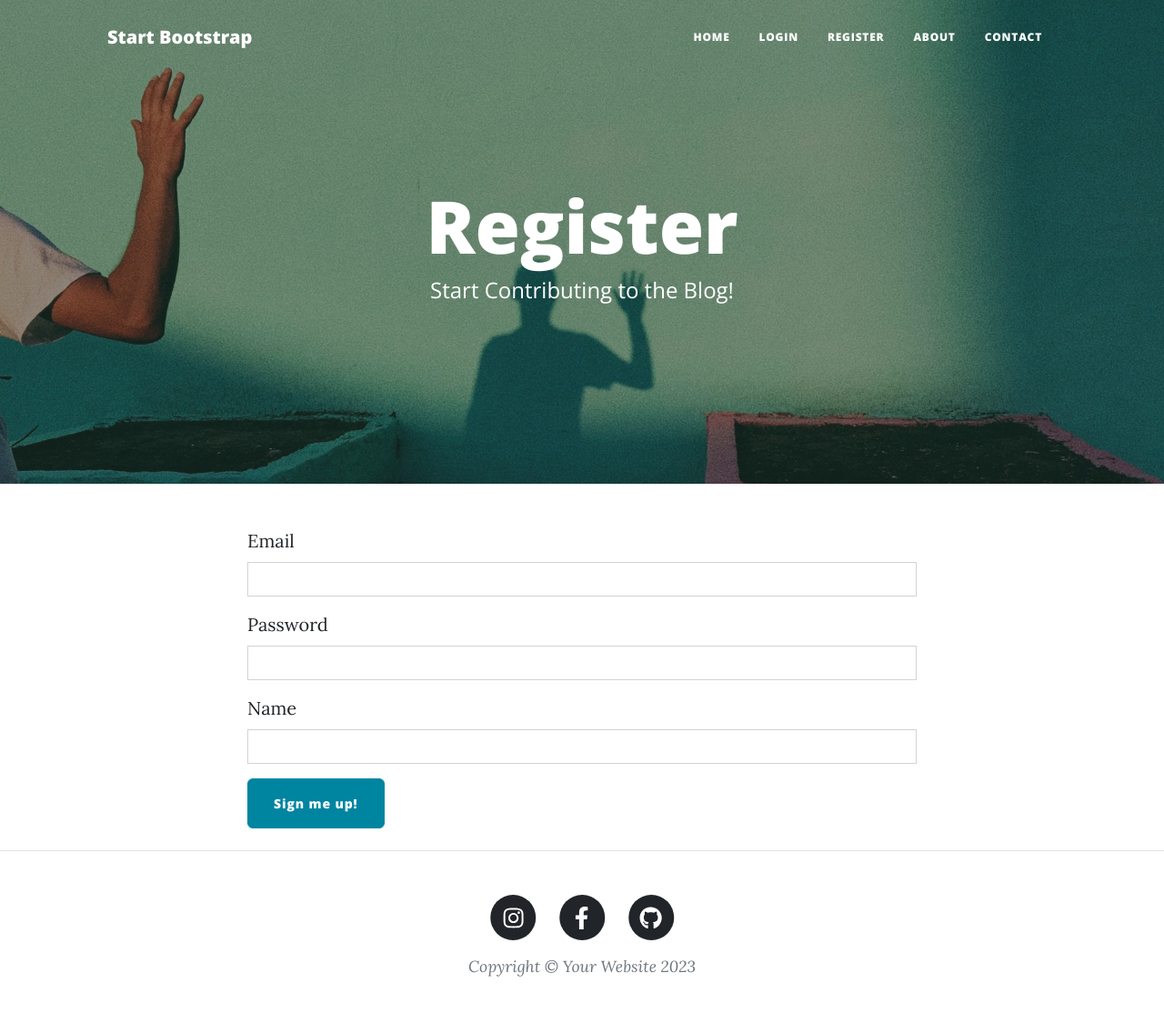
After one commit to hoangphuc3604/python-flask, a Flask app: page /register in a window 1280 px wide. The commit adds this page. Shown: the whole page at 91% size. Run offline with Flask 3, Linux system fonts and the light colour scheme; some libraries are stand-ins or nearby versions.

Commit message:
authentication feature for blog

```diff
--- a/Blog_2/forms.py
+++ b/Blog_2/forms.py
@@ -9,7 +9,6 @@ ckeditor = CKEditor()
 class BlogPostForm(FlaskForm):
     title = StringField(label='Title', validators=[DataRequired()])
     subtitle = StringField(label='Subtitile', validators=[DataRequired()])
-    author = StringField(label='Your name', validators=[DataRequired()])
     img_url = StringField(label='URL of post IMG', validators=[DataRequired(), URL()])
     body = CKEditorField(label='Your blog content', validators=[DataRequired()])
     submit = SubmitField(label='Submit')
--- a/Blog_2/main.py
+++ b/Blog_2/main.py
@@ -1,9 +1,13 @@
 from flask import Flask, render_template, redirect, url_for, request
 from flask_bootstrap import Bootstrap5
 from flask_sqlalchemy import SQLAlchemy
-from sqlalchemy.orm import DeclarativeBase, Mapped, mapped_column
+from sqlalchemy.orm import DeclarativeBase, Mapped, mapped_column, relationship
 from sqlalchemy import Integer, String, Text
 from forms import BlogPostForm, ckeditor, RegisterForm, LoginForm, CommentForm
+from typing import List
+from functools import wraps
+from werkzeug.security import generate_password_hash, check_password_hash
+from flask_login import UserMixin, login_user, LoginManager, current_user, logout_user
 
 from datetime import date
 import smtplib
@@ -33,19 +37,47 @@ app.config['SQLALCHEMY_DATABASE_URI'] = 'sqlite:///posts.db'
 db = SQLAlchemy(model_class=Base)
 db.init_app(app)
 
+#Loggin Manager
+login_manager = LoginManager()
+login_manager.init_app(app)
+
+@login_manager.user_loader
+def load_user(user_id):
+    return db.get_or_404(User, user_id)
+
+# CONFIGURE COMMENT TABLE
+# class Comment(db.Model):
+#     __tablename__ = 'comments'
+#     id: Mapped[int] = mapped_column(Integer, primary_key=True)
+#     text: Mapped[str] = mapped_column(Text, nullable=False)
+#     post_id: Mapped[int] = mapped_column(Integer, db.ForeignKey("blog_posts.id"))
+#     post: Mapped["BlogPost"] = relationship("BlogPost", back_populates="comments")
 
 # CONFIGURE TABLE
 class BlogPost(db.Model):
+    __tablename__ = 'blog_posts'
     id: Mapped[int] = mapped_column(Integer, primary_key=True)
     title: Mapped[str] = mapped_column(String(250), unique=True, nullable=False)
     subtitle: Mapped[str] = mapped_column(String(250), nullable=False)
     date: Mapped[str] = mapped_column(String(250), nullable=False)
     body: Mapped[str] = mapped_column(Text, nullable=False)
-    author: Mapped[str] = mapped_column(String(250), nullable=False)
     img_url: Mapped[str] = mapped_column(String(250), nullable=False)
+    # comments: Mapped[List["Comment"]] = relationship("Comment", back_populates="post")
+    author_id: Mapped[int] = mapped_column(Integer, db.ForeignKey("users.id"))
+    author = relationship("User", back_populates="posts")
+
+#CONFIGURE USER TABLE
+class User(UserMixin ,db.Model):
+    __tablename__ = 'users'
+    id: Mapped[int] = mapped_column(Integer, primary_key=True)
+    email: Mapped[str] = mapped_column(String(250), unique=True, nullable=False)
+    password: Mapped[str] = mapped_column(String(250), nullable=False)
+    name: Mapped[str] = mapped_column(String(250), nullable=False)
+    posts = relationship("BlogPost", back_populates="author")
 
 with app.app_context():
     db.create_all()
+
 
 # EMAIL CONFIG
 user = "lequydonphuninhquangnam@gmail.com"
@@ -128,5 +160,28 @@ def contact():
         return render_template("contact.html", header="Successfully sent your message!!")
 
 
+# REGISTER FEATURE
+@app.route('/register', methods=['GET', 'POST'])
+def register():
+    form = RegisterForm()
+    if form.validate_on_submit():
+        new_user = User(
+            email=form.email.data,
+            password=generate_password_hash(form.password.data, method='pbkdf2:sha256', salt_length=8),
+            name=form.name.data
+        )
+        db.session.add(new_user)
+        db.session.commit()
+        login_user(new_user)
+        return redirect(url_for('get_all_posts'))
+    return render_template('register.html', form=form)
+
+@app.route('/login', methods=['GET', 'POST'])
+def login():
+    form = LoginForm()
+    if form.validate_on_submit():
+        pass
+    return render_template('login.html', form=form)
+
 if __name__ == "__main__":
-    app.run(debug=True, port=5003)
+    app.run(debug=True)
--- a/Blog_2/requirements.txt
+++ b/Blog_2/requirements.txt
@@ -1,7 +1,9 @@
 Bootstrap_Flask==2.2.0
 Flask_CKEditor==0.4.6
+Flask_Login==0.6.3
+Flask-Gravatar==0.5.0
+Flask_WTF==1.2.1
 WTForms==3.0.1
-Flask_WTF==1.2.1
 Werkzeug==3.0.0
 Flask==2.3.2
 flask_sqlalchemy==3.1.1
--- a/Blog_2/templates/header.html
+++ b/Blog_2/templates/header.html
@@ -69,6 +69,20 @@
             <li class="nav-item">
               <a
                 class="nav-link px-lg-3 py-3 py-lg-4"
+                href="{{ url_for('login') }}"
+                >Login</a
+              >
+            </li>
+            <li class="nav-item">
+              <a
+                class="nav-link px-lg-3 py-3 py-lg-4"
+                href="{{ url_for('register') }}"
+                >Register</a
+              >
+            </li>
+            <li class="nav-item">
+              <a
+                class="nav-link px-lg-3 py-3 py-lg-4"
                 href="{{ url_for('about') }}"
                 >About</a
               >
--- /dev/null
+++ b/Blog_2/templates/register.html
@@ -0,0 +1,31 @@
+{% from "bootstrap5/form.html" import render_form %} {% block content %} {%
+include "header.html" %}
+
+<!-- Page Header -->
+<header
+  class="masthead"
+  style="background-image: url('../static/assets/img/register-bg.jpg')"
+>
+  <div class="container position-relative px-4 px-lg-5">
+    <div class="row gx-4 gx-lg-5 justify-content-center">
+      <div class="col-md-10 col-lg-8 col-xl-7">
+        <div class="page-heading">
+          <h1>Register</h1>
+          <span class="subheading">Start Contributing to the Blog!</span>
+        </div>
+      </div>
+    </div>
+  </div>
+</header>
+
+<main class="mb-4">
+  <div class="container">
+    <div class="row">
+      <div class="col-lg-8 col-md-10 mx-auto">
+        {{ render_form(form) }}
+      </div>
+    </div>
+  </div>
+</main>
+
+{% include "footer.html" %} {% endblock %}
```
Also changed, not shown: Blog_2/templates/login.html (added, +32 -0 lines), Blog_2/instance/posts.db, Blog_2/static/assets/img/login-bg.jpg (added), Blog_2/static/assets/img/register-bg.jpg (added).
